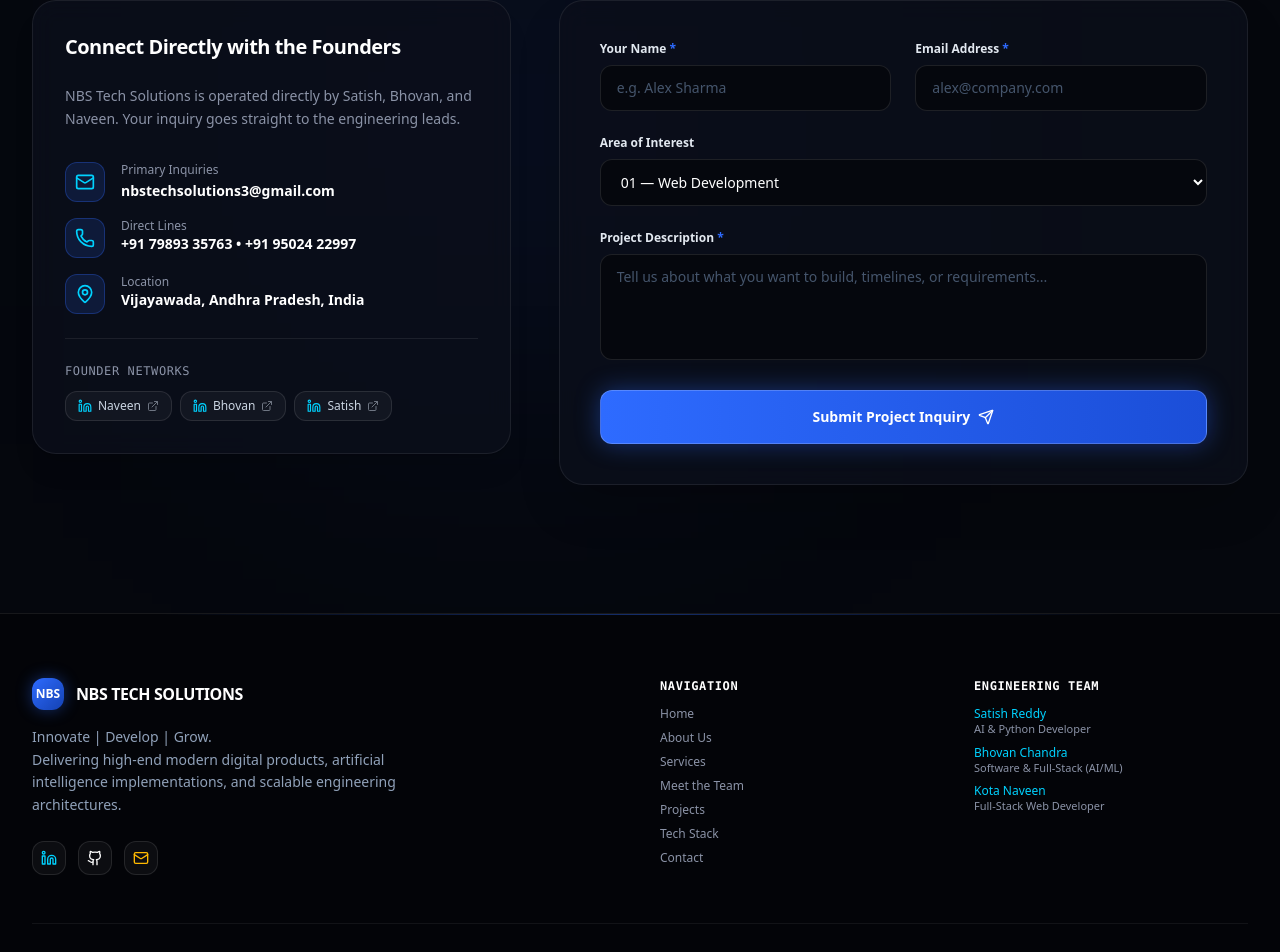
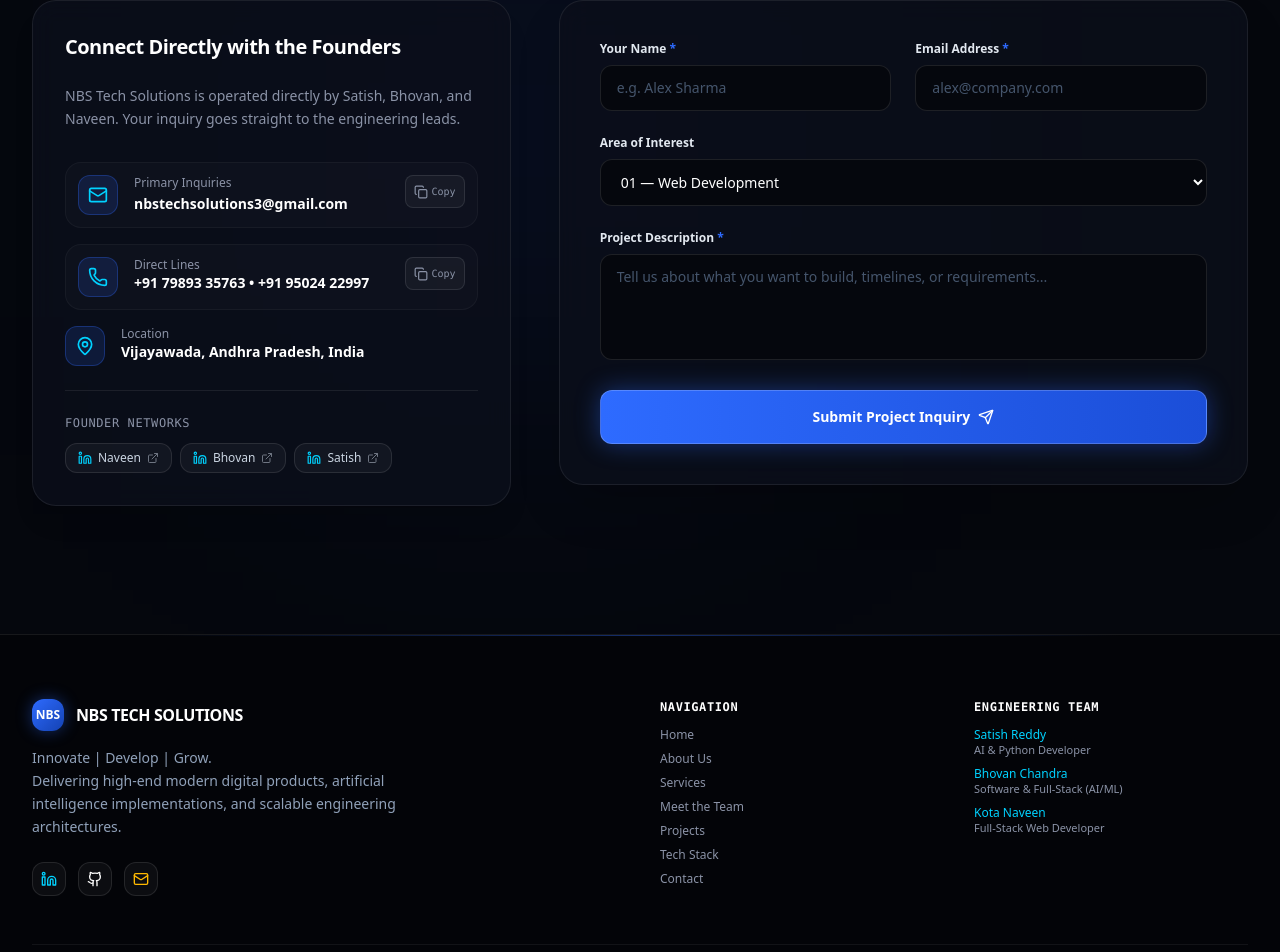
Before and after one commit to Naveen798933/NBS-TECH-SOLUTIONS, a Next.js app: page / in a window 1280 px wide. Shown: the part 9908-10860 px from the top of the page. Built offline with nearby package versions, Linux system fonts and the light colour scheme.

Commit message:
Enhance UI: dynamic branded NBS favicon and interactive copy-to-clipboard for contact info

```diff
--- /dev/null
+++ b/src/app/icon.tsx
@@ -0,0 +1,38 @@
+// src/app/icon.tsx
+import { ImageResponse } from "next/og";
+
+export const size = {
+  width: 32,
+  height: 32,
+};
+export const contentType = "image/png";
+
+export default function Icon() {
+  return new ImageResponse(
+    (
+      <div
+        style={{
+          fontSize: 14,
+          background: "linear-gradient(135deg, #05070D 0%, #0B1426 100%)",
+          width: "100%",
+          height: "100%",
+          display: "flex",
+          alignItems: "center",
+          justifyContent: "center",
+          color: "#00D2FF",
+          fontWeight: 900,
+          borderRadius: 7,
+          border: "1.5px solid #2E6BFF",
+          letterSpacing: "-0.5px",
+          fontFamily: "system-ui, -apple-system, sans-serif",
+          boxShadow: "0 0 10px rgba(46, 107, 255, 0.5)",
+        }}
+      >
+        NBS
+      </div>
+    ),
+    {
+      ...size,
+    }
+  );
+}
--- a/src/components/Contact.tsx
+++ b/src/components/Contact.tsx
@@ -12,6 +12,8 @@ import {
   AlertCircle,
   Sparkles,
   ExternalLink,
+  Copy,
+  Check,
 } from "lucide-react";
 import { LinkedInIcon } from "@/components/icons/SocialIcons";
 import confetti from "canvas-confetti";
@@ -28,6 +30,20 @@ export default function Contact() {
   const [errors, setErrors] = useState<Record<string, string>>({});
   const [isSubmitting, setIsSubmitting] = useState(false);
   const [submitted, setSubmitted] = useState(false);
+  const [copiedEmail, setCopiedEmail] = useState(false);
+  const [copiedPhone, setCopiedPhone] = useState(false);
+
+  const handleCopyEmail = () => {
+    navigator.clipboard.writeText("nbstechsolutions3@gmail.com");
+    setCopiedEmail(true);
+    setTimeout(() => setCopiedEmail(false), 2000);
+  };
+
+  const handleCopyPhone = () => {
+    navigator.clipboard.writeText("+917989335763");
+    setCopiedPhone(true);
+    setTimeout(() => setCopiedPhone(false), 2000);
+  };
 
   const validate = () => {
     const errs: Record<string, string> = {};
@@ -111,6 +127,7 @@ export default function Contact() {
               </p>
 
               <div className="space-y-4 pt-2">
+                <div className="flex items-start justify-between gap-4 p-3 rounded-2xl bg-white/[0.02] border border-white/[0.04] hover:border-white/[0.08] transition-colors">
                   <div className="flex items-start gap-4">
                     <div className="w-10 h-10 rounded-xl bg-[#2E6BFF]/15 border border-[#2E6BFF]/30 flex items-center justify-center text-[#00D2FF] shrink-0">
                       <Mail className="w-5 h-5" />
@@ -121,13 +138,34 @@ export default function Contact() {
                       </div>
                       <a
                         href="mailto:nbstechsolutions3@gmail.com"
-                      className="text-sm font-semibold text-white hover:text-[#00D2FF] transition-colors"
+                        className="text-sm font-semibold text-white hover:text-[#00D2FF] transition-colors break-all"
                       >
                         nbstechsolutions3@gmail.com
                       </a>
                     </div>
                   </div>
 
+                  <button
+                    onClick={handleCopyEmail}
+                    className="p-2 rounded-lg bg-white/[0.04] hover:bg-[#2E6BFF]/20 border border-white/10 text-[#8B93A7] hover:text-white transition-all flex items-center gap-1 text-[11px]"
+                    title="Copy email to clipboard"
+                    aria-label="Copy email to clipboard"
+                  >
+                    {copiedEmail ? (
+                      <>
+                        <Check className="w-3.5 h-3.5 text-emerald-400" />
+                        <span className="text-emerald-400 font-mono text-[10px]">Copied</span>
+                      </>
+                    ) : (
+                      <>
+                        <Copy className="w-3.5 h-3.5" />
+                        <span className="hidden sm:inline font-mono text-[10px]">Copy</span>
+                      </>
+                    )}
+                  </button>
+                </div>
+
+                <div className="flex items-start justify-between gap-4 p-3 rounded-2xl bg-white/[0.02] border border-white/[0.04] hover:border-white/[0.08] transition-colors">
                   <div className="flex items-start gap-4">
                     <div className="w-10 h-10 rounded-xl bg-[#2E6BFF]/15 border border-[#2E6BFF]/30 flex items-center justify-center text-[#00D2FF] shrink-0">
                       <Phone className="w-5 h-5" />
@@ -140,6 +178,26 @@ export default function Contact() {
                         +91 79893 35763 &bull; +91 95024 22997
                       </div>
                     </div>
+                  </div>
+
+                  <button
+                    onClick={handleCopyPhone}
+                    className="p-2 rounded-lg bg-white/[0.04] hover:bg-[#2E6BFF]/20 border border-white/10 text-[#8B93A7] hover:text-white transition-all flex items-center gap-1 text-[11px]"
+                    title="Copy phone number to clipboard"
+                    aria-label="Copy phone number to clipboard"
+                  >
+                    {copiedPhone ? (
+                      <>
+                        <Check className="w-3.5 h-3.5 text-emerald-400" />
+                        <span className="text-emerald-400 font-mono text-[10px]">Copied</span>
+                      </>
+                    ) : (
+                      <>
+                        <Copy className="w-3.5 h-3.5" />
+                        <span className="hidden sm:inline font-mono text-[10px]">Copy</span>
+                      </>
+                    )}
+                  </button>
                 </div>
 
                 <div className="flex items-start gap-4">
```
Lines whose indentation alone changed are shown as unchanged.
